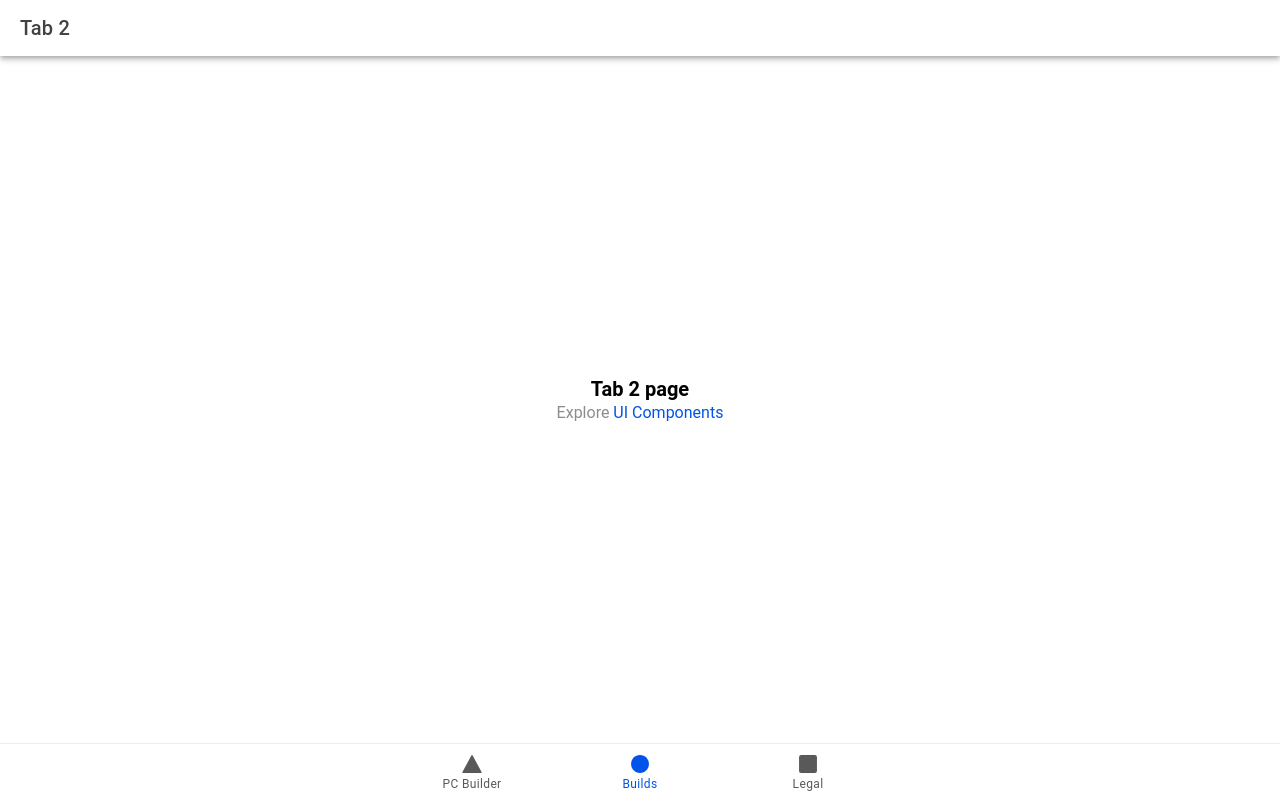
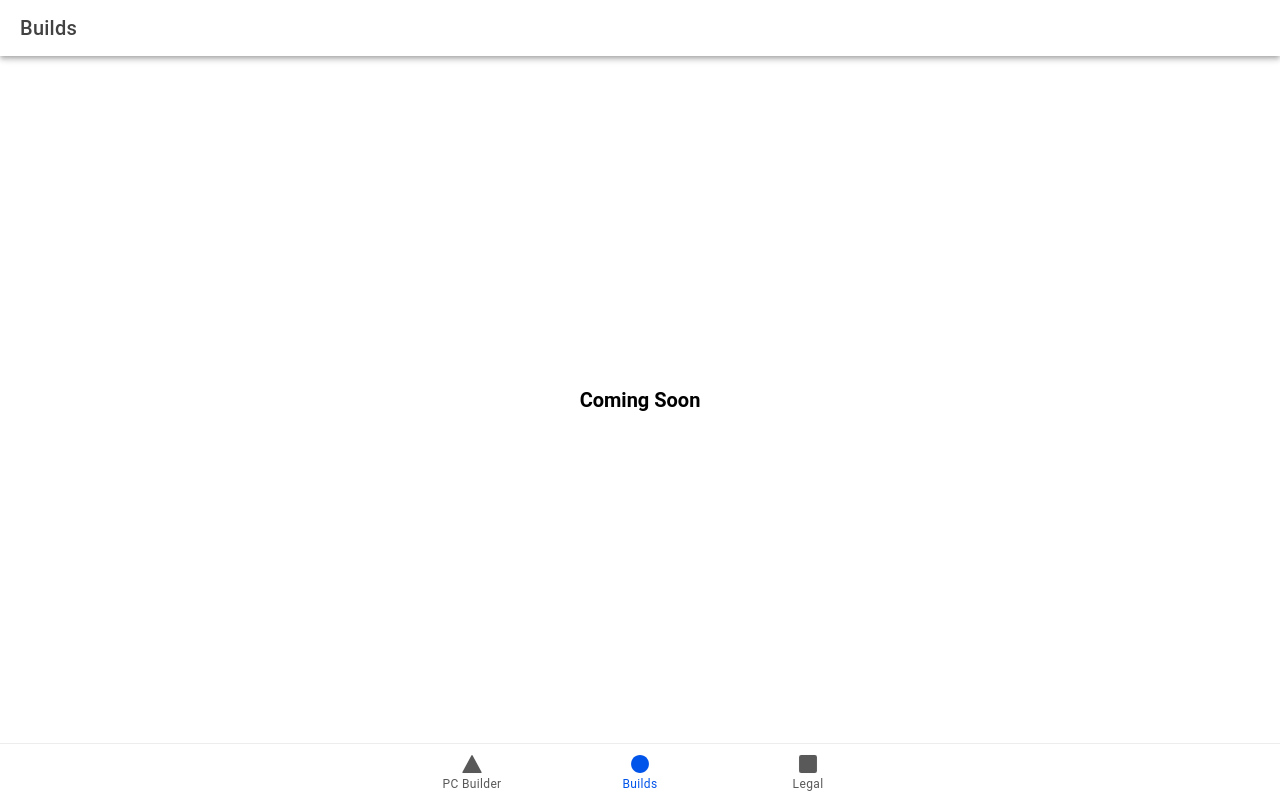
Before and after one commit to omarashzeinhom/PCV-PC-Visualizer, a React (Vite) app: page /tab2 in a window 1280 px wide. Built offline with nearby package versions, Linux system fonts and the light colour scheme.

Commit message:
Need to add backend to save build and details aswell as where to buy them

```diff
--- a/src/components/ExploreContainer.tsx
+++ b/src/components/ExploreContainer.tsx
@@ -8,7 +8,6 @@ const ExploreContainer: React.FC<ContainerProps> = ({ name }) => {
   return (
     <div className="container">
       <strong>{name}</strong>
-      <p>Explore <a target="_blank" rel="noopener noreferrer" href="https://ionicframework.com/docs/components">UI Components</a></p>
     </div>
   );
 };
--- a/src/pages/Tab2.tsx
+++ b/src/pages/Tab2.tsx
@@ -7,16 +7,16 @@ const Tab2: React.FC = () => {
     <IonPage>
       <IonHeader>
         <IonToolbar>
-          <IonTitle>Tab 2</IonTitle>
+          <IonTitle>Builds</IonTitle>
         </IonToolbar>
       </IonHeader>
       <IonContent fullscreen>
         <IonHeader collapse="condense">
           <IonToolbar>
-            <IonTitle size="large">Tab 2</IonTitle>
+            <IonTitle size="large">Builds</IonTitle>
           </IonToolbar>
         </IonHeader>
-        <ExploreContainer name="Tab 2 page" />
+        <ExploreContainer name="Coming Soon" />
       </IonContent>
     </IonPage>
   );
```
